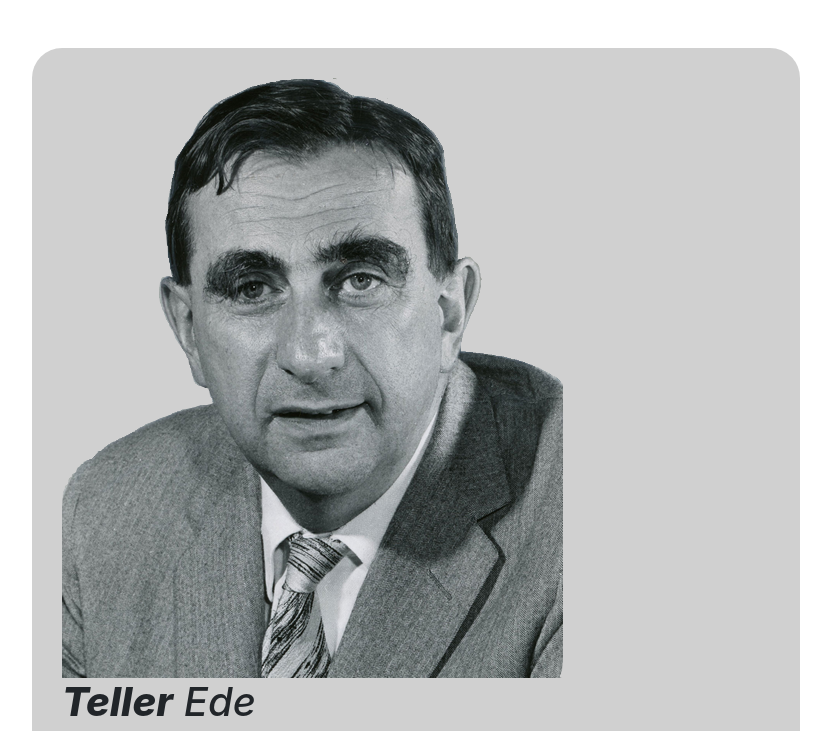
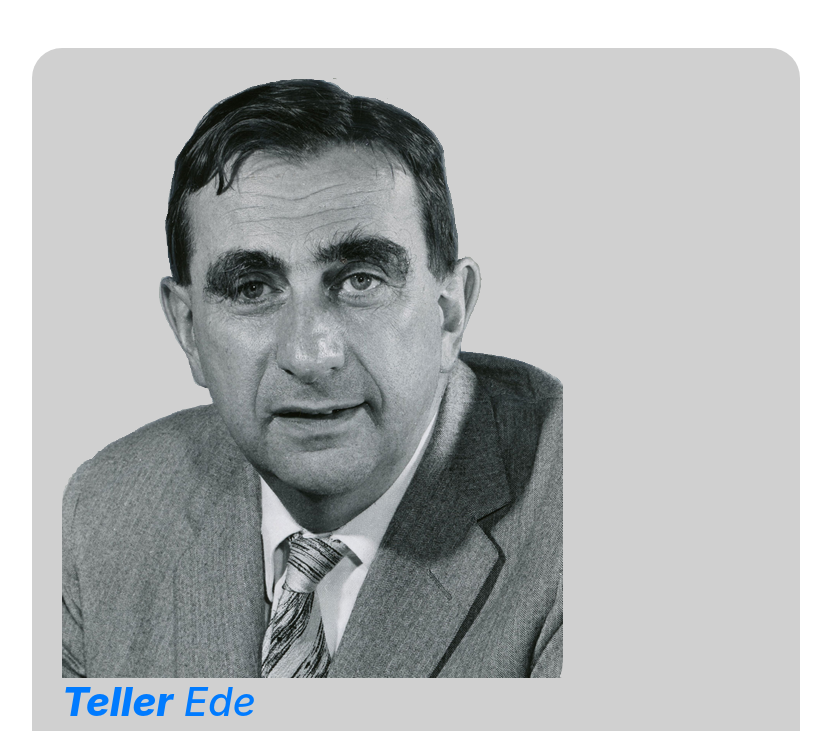
Before and after one commit to BAkosM/TellerEde, a plain HTML site: page index.html in a window 1280 px wide. Shown: the top 731 px of the page, without its empty margins (224-1055 px from the left). Drawn offline with nearby package versions, Linux system fonts and the light colour scheme.

Commit message:
Wikipedia

```diff
--- a/index.html
+++ b/index.html
@@ -11,7 +11,7 @@
 <body>
 	<div class="my-5 container" id="tartalom">
 		<img src="Teller.png" id="teller_kep" alt="Teller Ede" title="Teller Ede">
-		<h1><span>Teller</span> Ede</h1>
+		<a href="https://hu.wikipedia.org/wiki/Teller_Ede"><h1><span>Teller</span> Ede</h1></a>
 		<p><span>Teller</span> Ede (angolosan: Edward <span>Teller</span>) magyar–amerikai atomfizikus, aki élete jelentős részét az Amerikai Egyesült Államokban élte le, és sikereit is főként ott érte el. Legismertebb a hidrogénbomba-kutatásokban való aktív részvétele, emiatt mint „a hidrogénbomba atyja” vált közismertté.</p>
 		<p>Bár zsidó vallású családban nőtt fel, később agnosztikussá vált.</p>
 		<h2>Fiatalsága és iskolái</h2>
```
